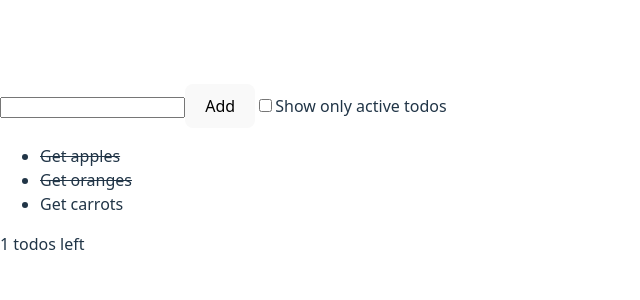
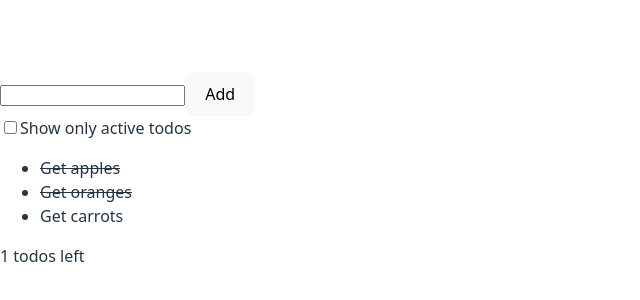
Before and after one commit to albertocaparros/learning-react, a React (Vite) app: page / in a window 1280 px wide. Shown: the part 230-530 px from the top of the page, without its empty margins (0-640 px from the left). Built offline with nearby package versions, Linux system fonts and the light colour scheme.

Commit message:
Add toggle functionality

```diff
--- a/src/App.jsx
+++ b/src/App.jsx
@@ -1,19 +1,25 @@
-import { useState, memo } from 'react';
+import { useState } from 'react';
 import { initialTodos, createTodo } from './todos.js';
 
 export default function TodoList() {
   const [todos, setTodos] = useState(initialTodos);
   console.log('rendered');
 
+  function toggleTodo(id) {
+    setTodos(todos.map(todo =>
+      todo.id === id ? { ...todo, completed: !todo.completed } : todo
+    ));
+  }
+
   return (
     <>
       <NewTodo onAdd={newTodo => setTodos([...todos, newTodo])} />
-      <List todos={todos} />
+      <List todos={todos} onToggleTodo={toggleTodo} />
     </>
   );
 }
 
-function List({ todos }) {
+function List({ todos, onToggleTodo }) {
   console.log("render List");
 
   const [showActive, setShowActive] = useState(false);
@@ -22,7 +28,7 @@ function List({ todos }) {
   const visibleTodos = showActive ? activeTodos() : todos;
 
   return (
-      <>
+      <section>
         <label>
           <input
             type="checkbox"
@@ -33,13 +39,16 @@ function List({ todos }) {
         </label>
         <ul>
           {visibleTodos.map(todo => (
-            <li key={todo.id}>
+            <li
+              key={todo.id}
+              onClick={() => onToggleTodo(todo.id)}
+            >
               {todo.completed ? <s>{todo.text}</s> : todo.text}
             </li>
           ))}
         </ul>
         <Footer count={activeTodos().length} />
-      </>
+      </section>
     )
 }
 
```
